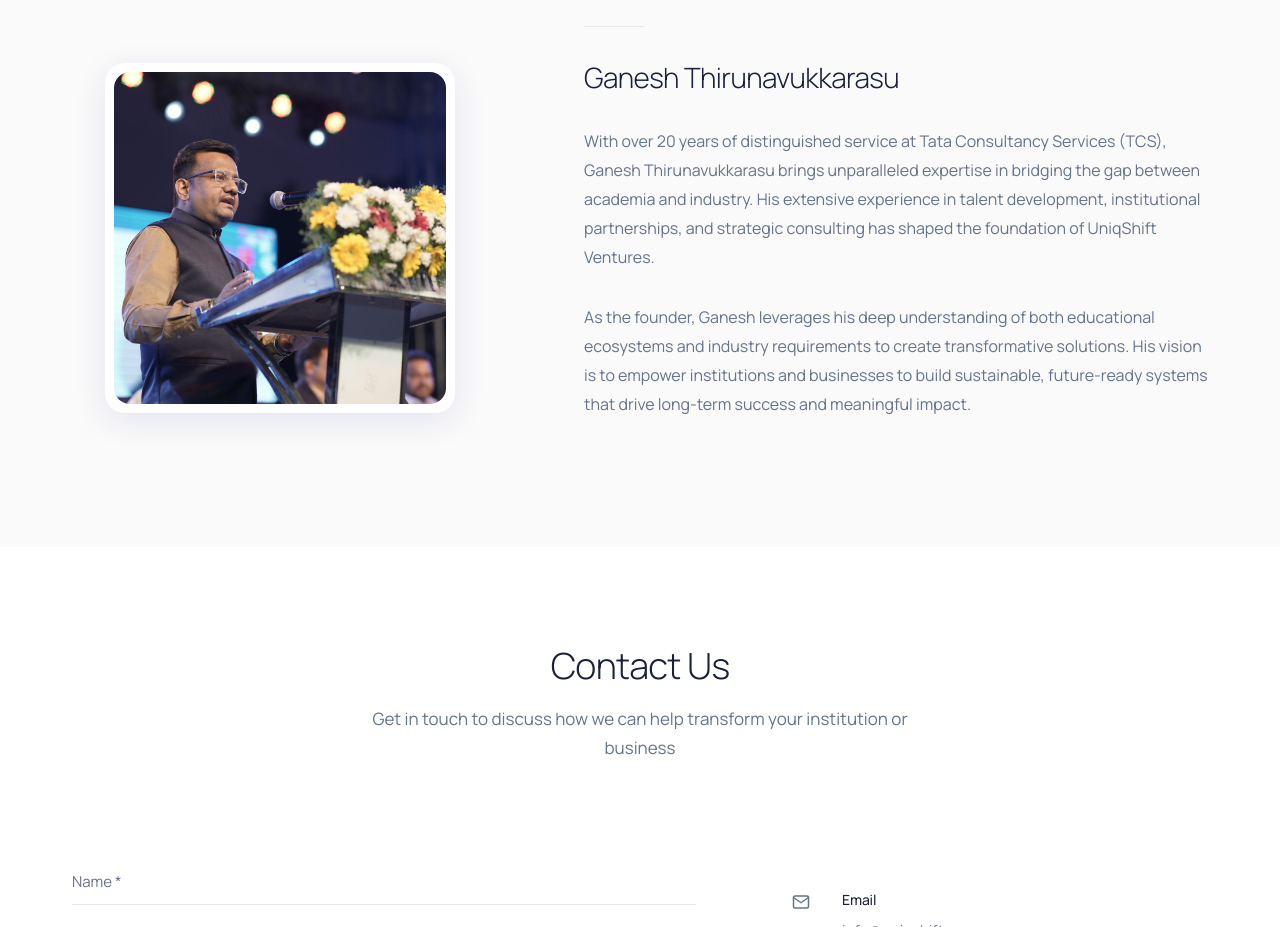
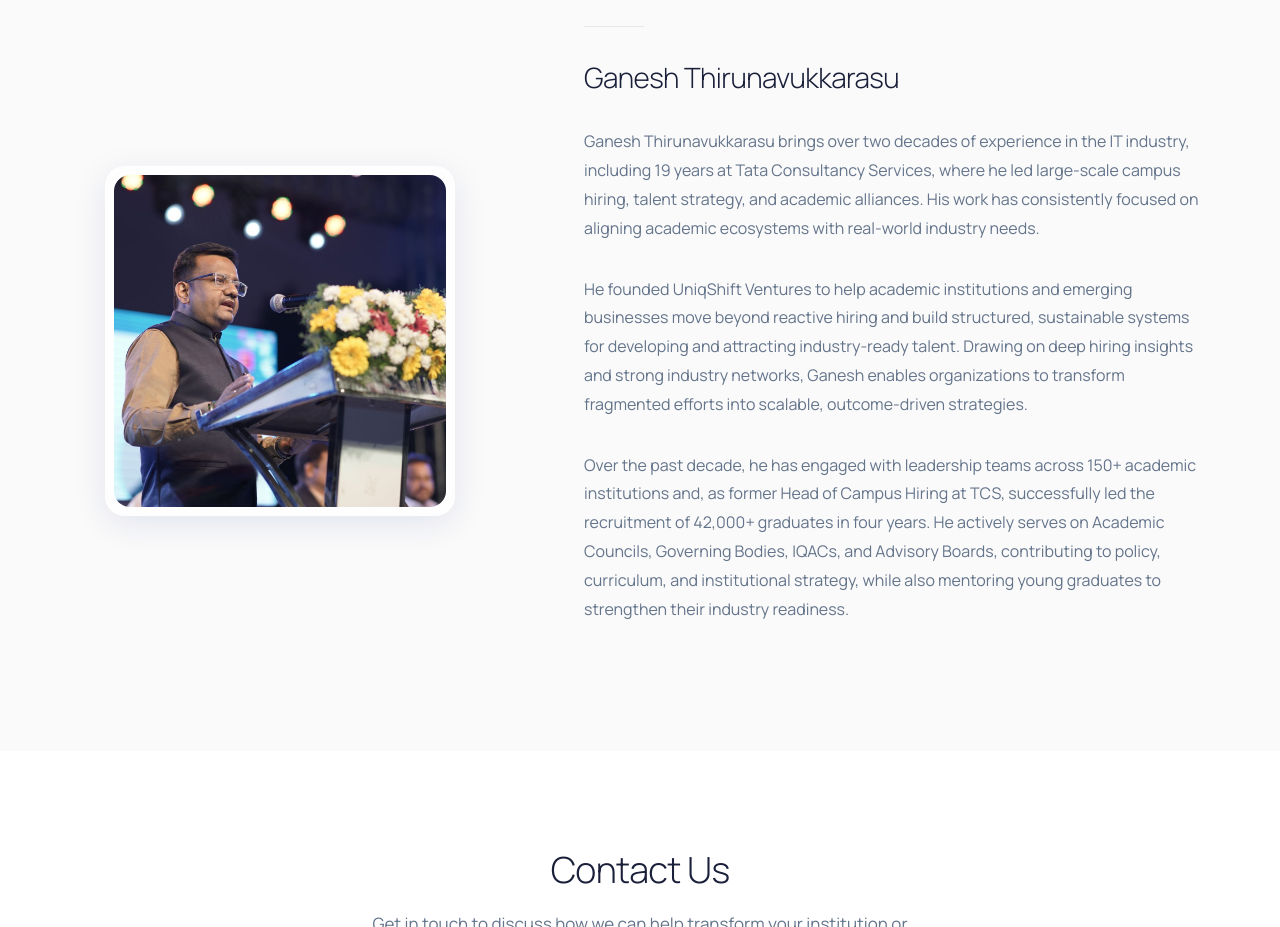
Before and after one commit to pixdevs/uniqshift, a plain HTML site: page index.html in a window 1280 px wide. Shown: the part 4360-5287 px from the top of the page. Drawn offline with Linux system fonts and the light colour scheme.

Commit message:
updated about the founder

```diff
--- a/index.html
+++ b/index.html
@@ -246,10 +246,13 @@
                     <div class="founder__divider"></div>
                     <h2 class="founder__name">Ganesh Thirunavukkarasu</h2>
                     <p class="founder__bio">
-                        With over 20 years of distinguished service at Tata Consultancy Services (TCS), Ganesh Thirunavukkarasu brings unparalleled expertise in bridging the gap between academia and industry. His extensive experience in talent development, institutional partnerships, and strategic consulting has shaped the foundation of UniqShift Ventures.
+                        Ganesh Thirunavukkarasu brings over two decades of experience in the IT industry, including 19 years at Tata Consultancy Services, where he led large-scale campus hiring, talent strategy, and academic alliances. His work has consistently focused on aligning academic ecosystems with real-world industry needs.
                     </p>
                     <p class="founder__bio">
-                        As the founder, Ganesh leverages his deep understanding of both educational ecosystems and industry requirements to create transformative solutions. His vision is to empower institutions and businesses to build sustainable, future-ready systems that drive long-term success and meaningful impact.
+                        He founded UniqShift Ventures to help academic institutions and emerging businesses move beyond reactive hiring and build structured, sustainable systems for developing and attracting industry-ready talent. Drawing on deep hiring insights and strong industry networks, Ganesh enables organizations to transform fragmented efforts into scalable, outcome-driven strategies.
+                    </p>
+                    <p class="founder__bio">
+                        Over the past decade, he has engaged with leadership teams across 150+ academic institutions and, as former Head of Campus Hiring at TCS, successfully led the recruitment of 42,000+ graduates in four years. He actively serves on Academic Councils, Governing Bodies, IQACs, and Advisory Boards, contributing to policy, curriculum, and institutional strategy, while also mentoring young graduates to strengthen their industry readiness.
                     </p>
                 </div>
             </div>
```
